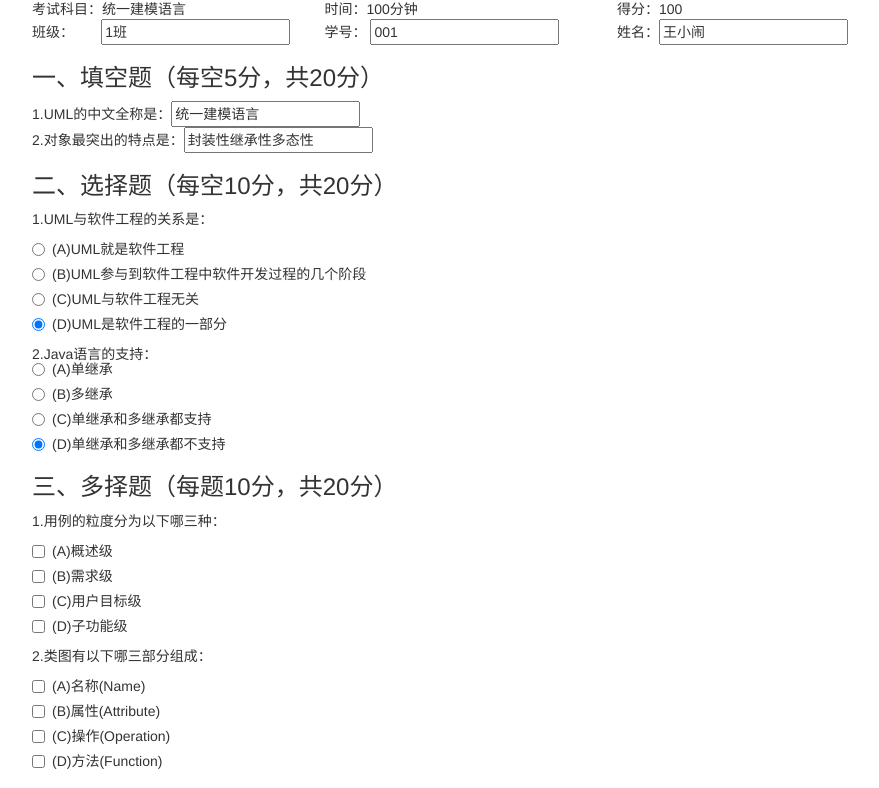
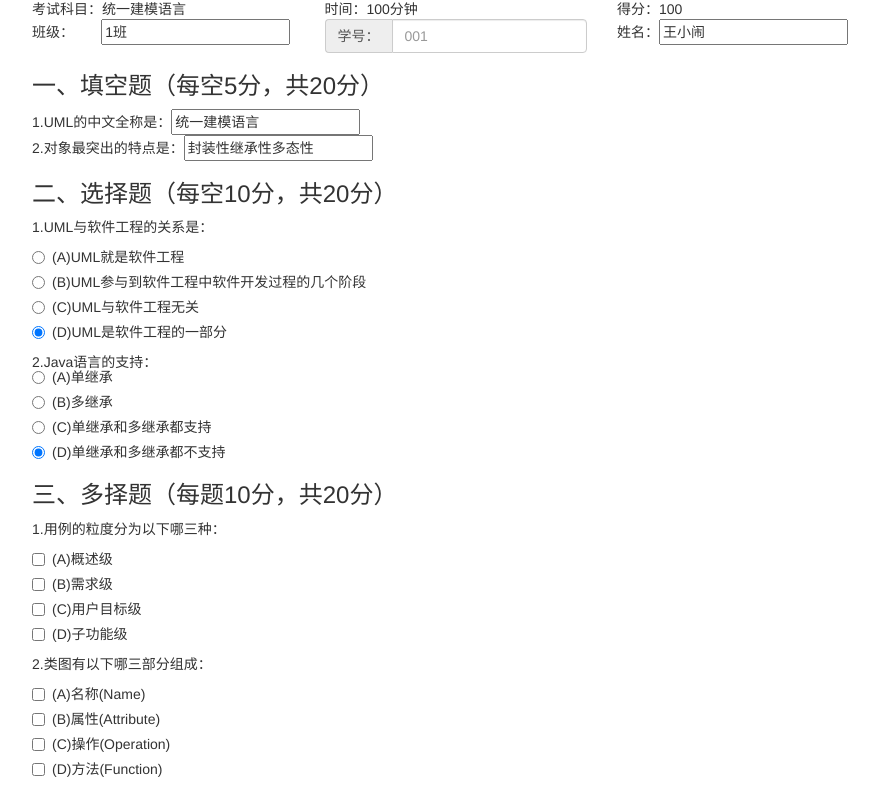
Before and after one commit to codeispoetryL/TWSchoolWorks, a plain HTML site: page 任务卡104 - Bootstrap 基础练习 - 试卷/index.html in a window 1280 px wide. Shown: the part 71-859 px from the top of the page, without its empty margins (38-917 px from the left). Drawn offline with nearby package versions, Linux system fonts and the light colour scheme.

Commit message:
new start

```diff
--- a/任务卡104 - Bootstrap 基础练习 - 试卷/index.html
+++ b/任务卡104 - Bootstrap 基础练习 - 试卷/index.html
@@ -30,7 +30,10 @@
             班级：&nbsp;&nbsp;&nbsp;&nbsp;&nbsp;&nbsp;&nbsp;<input value="1班">
         </div>
         <div class="col-md-3">
-            学号： <input value="001">
+            <div class="input-group">
+                <span class="input-group-addon" id="sizing-addon2">学号：</span>
+                <input type="text" class="form-control" placeholder="001" aria-describedby="sizing-addon2">
+            </div>
         </div>
         <div class="col-md-3">
             姓名：<input value="王小闹">
```
